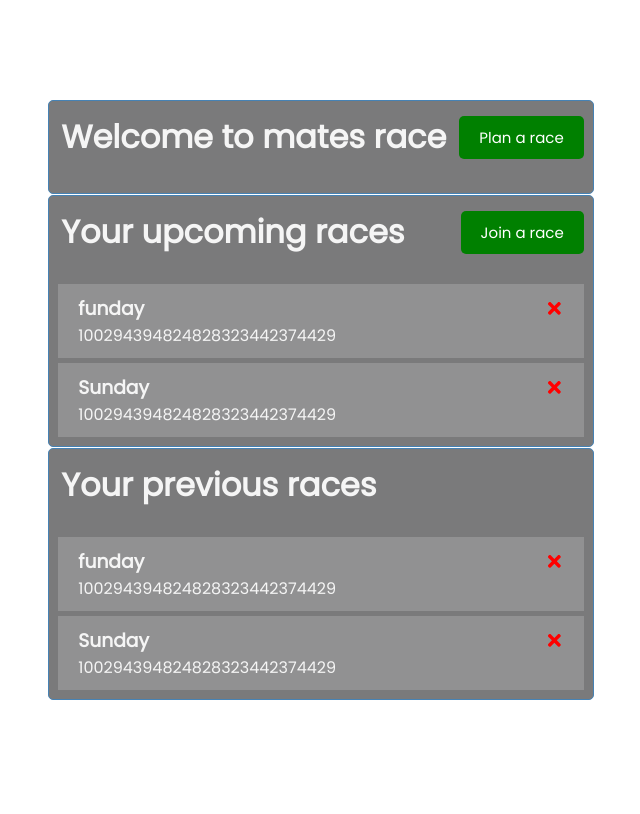
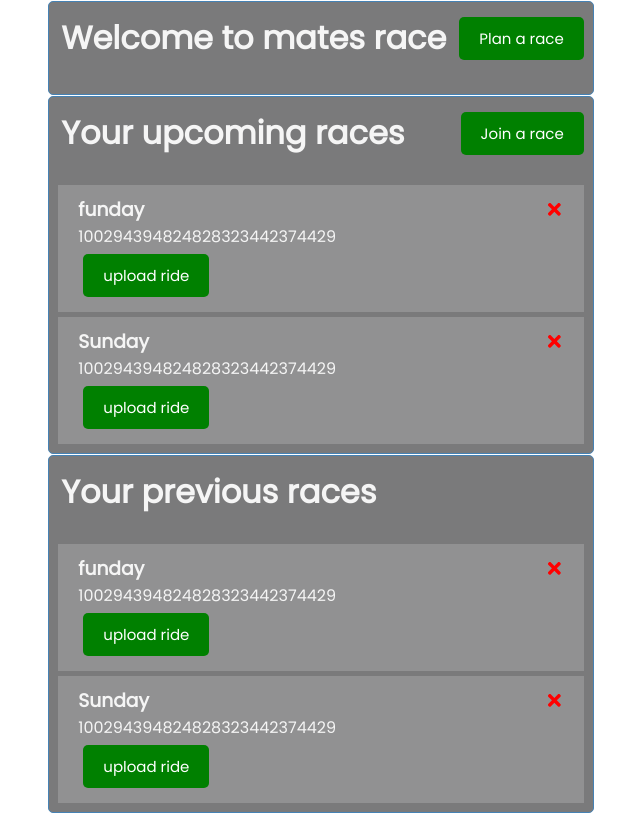
Before and after one commit to Fjallroth/matesRace, a React (Create React App) app in the folder client/: page / in a window 1280 px wide. Shown: the whole page, without its empty margins (319-959 px from the left). Built offline with nearby package versions, Linux system fonts and the light colour scheme.

Commit message:
added onClick functions to buttons and fixed the submit

```diff
--- a/client/src/App.js
+++ b/client/src/App.js
@@ -1,7 +1,6 @@
 import Header from "./components/Header";
 import Tasks from "./components/Tasks";
 import {useState, useEffect} from 'react';
-import AddTask from "./components/AddTask";
 import RaceContainer from "./components/RaceContainer";
 import PlanRace from "./components/PlanRace";
 import AddRace from "./components/AddRace";
@@ -49,7 +48,17 @@ const App = () =>{
     const data = await res.json()
     return data
   }
-
+const planRace= async (race) =>{
+  console.log(race)
+  //make post request here
+}
+const addRace= async (race) =>{
+  console.log(race)
+}
+const fetchRide=async (race) =>{
+  console.log("upload Ride")
+  //make strava request here
+}
 const addTask= async (task) => {
 
   const res = await fetch(`http://localhost:5000/tasks/`, {
@@ -95,16 +104,17 @@ const toggleReminder = async (id) =>{
     <div>
     <div className="container">
       <Header buttonTitle="Plan a race" title={"Welcome to mates race"} onAdd={() => setshowPlanRace(!showPlanRace)} showAdd={showPlanRace}/>
-      {showPlanRace && <PlanRace onAdd={addTask}/>}
+      {showPlanRace && <PlanRace onAdd={planRace}/>}
 
       </div>
       <div className="container">
       <RaceContainer title={"Your upcoming races"} buttonTitle={"Join a race"}
       onAdd={() => setshowaddRace(!showaddRace)} showAdd={showaddRace}/>
-      {showaddRace && <AddRace onAdd={addTask}/>}
+      {showaddRace && <AddRace onAdd={addRace}/>}
       {tasks.length > 0 ?
       <Tasks tasks={tasks} onDelete={deleteTask}
       onToggle={toggleReminder}
+      fetchRide= {()=> fetchRide()}
       />
       : "You have no upcoming races"}
       </div>
--- a/client/src/components/PlanRace.js
+++ b/client/src/components/PlanRace.js
@@ -15,7 +15,7 @@ const onSubmit = (e) => {
     alert('Please add a task')
     return
   }
-  onAdd({raceName})
+  onAdd({raceName, startDay, endDay, segments, raceInfo})
 
   setRaceName('')
   setStart('')
--- a/client/src/components/RaceContainer.js
+++ b/client/src/components/RaceContainer.js
@@ -1,7 +1,7 @@
 import PropTypes from 'prop-types'
 import Button from './Button'
 
-const RaceContainer = ({ title, planRace, buttonTitle, onAdd, showAdd, showButton}) => {
+const RaceContainer = ({ title, planRace, buttonTitle, onAdd, showAdd}) => {
   return (
     <div className='header'>
     <h1>{title}</h1>
--- a/client/src/components/Task.js
+++ b/client/src/components/Task.js
@@ -1,17 +1,17 @@
 import React from 'react'
 import {FaTimes} from 'react-icons/fa'
+import Button from './Button'
 
-const task = ({task, onDelete, onToggle}) => {
+const task = ({task, onDelete, onToggle, fetchRide}) => {
   return (
     <div className ={`task ${task.reminder ? 'reminder' : ''}`}  onDoubleClick={() => onToggle(task.id)}>
         <h3>{task.raceName}
         <FaTimes style={{ color:'red', curson: 'pointer'}}
         onClick={() => onDelete(task.id)}
-
         /></h3>
         <p>{task.segments}</p>
-
-
+        <Button color= {"green"} text={"upload ride"}
+      onClick={fetchRide}/>
     </div>
   )
 }
--- a/client/src/components/Tasks.js
+++ b/client/src/components/Tasks.js
@@ -1,6 +1,6 @@
 //rafce
 import Task from "./Task"
-const Tasks = ({tasks, onDelete, onToggle}) => {
+const Tasks = ({tasks, onDelete, onToggle, fetchRide}) => {
 
   return (
     <>
@@ -13,10 +13,9 @@ const Tasks = ({tasks, onDelete, onToggle}) => {
       endDay= {endDay}
       segments= {segments}
       raceInfo={raceInfo}
-
-
       onDelete={onDelete}
       onToggle={onToggle}
+      fetchRide={fetchRide}
       />))}
     </>
   )
```
Also changed, not shown: client/src/components/UploadRide.js (added).
